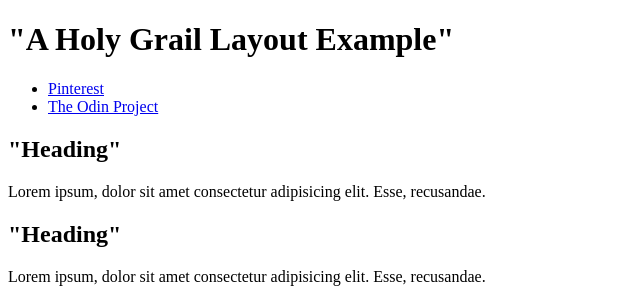
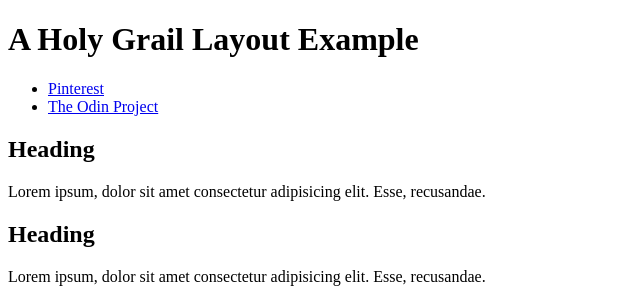
Before and after one commit to littlemissmiso/wdd130, a plain HTML site: page week02/holygrail.html in a window 1280 px wide. Shown: the top 298 px of the page, without its empty margins (0-640 px from the left). Drawn offline with Linux system fonts and the light colour scheme; grey boxes are pictures that could not be loaded.

Commit message:
Fixed quotation typing errors.

```diff
--- a/week02/holygrail.html
+++ b/week02/holygrail.html
@@ -9,7 +9,7 @@
     </head>
     <body>
         <header>
-        <h1>"A Holy Grail Layout Example"</h1>
+        <h1>A Holy Grail Layout Example</h1>
         </header>
         <nav>
             <ul>
@@ -19,11 +19,11 @@
         </nav>
         <main>
             <section>
-                <h2>"Heading"</h2>
+                <h2>Heading</h2>
                 <p>Lorem ipsum, dolor sit amet consectetur adipisicing elit. Esse, recusandae.</p>
             </section>
             <section>
-                <h2>"Heading"</h2>
+                <h2>Heading</h2>
                 <p>Lorem ipsum, dolor sit amet consectetur adipisicing elit. Esse, recusandae.</p>
             </section>
         </main>
```
